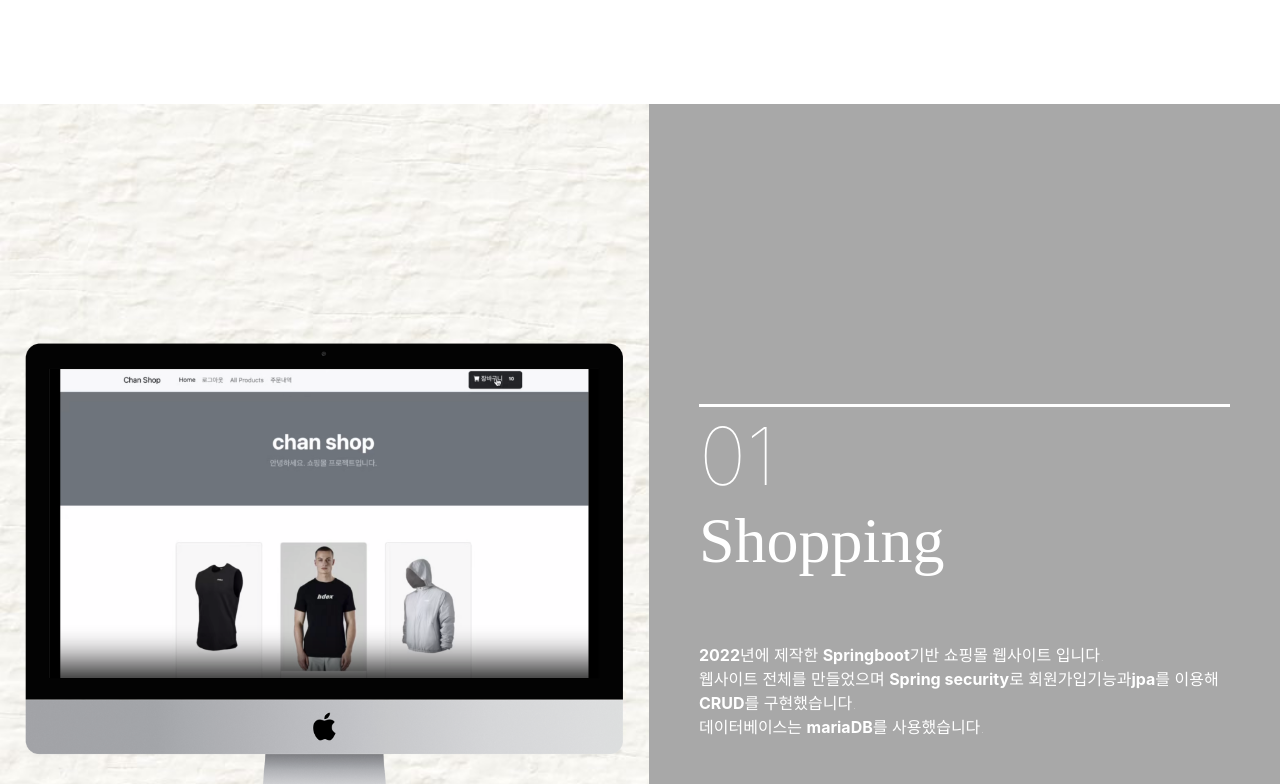
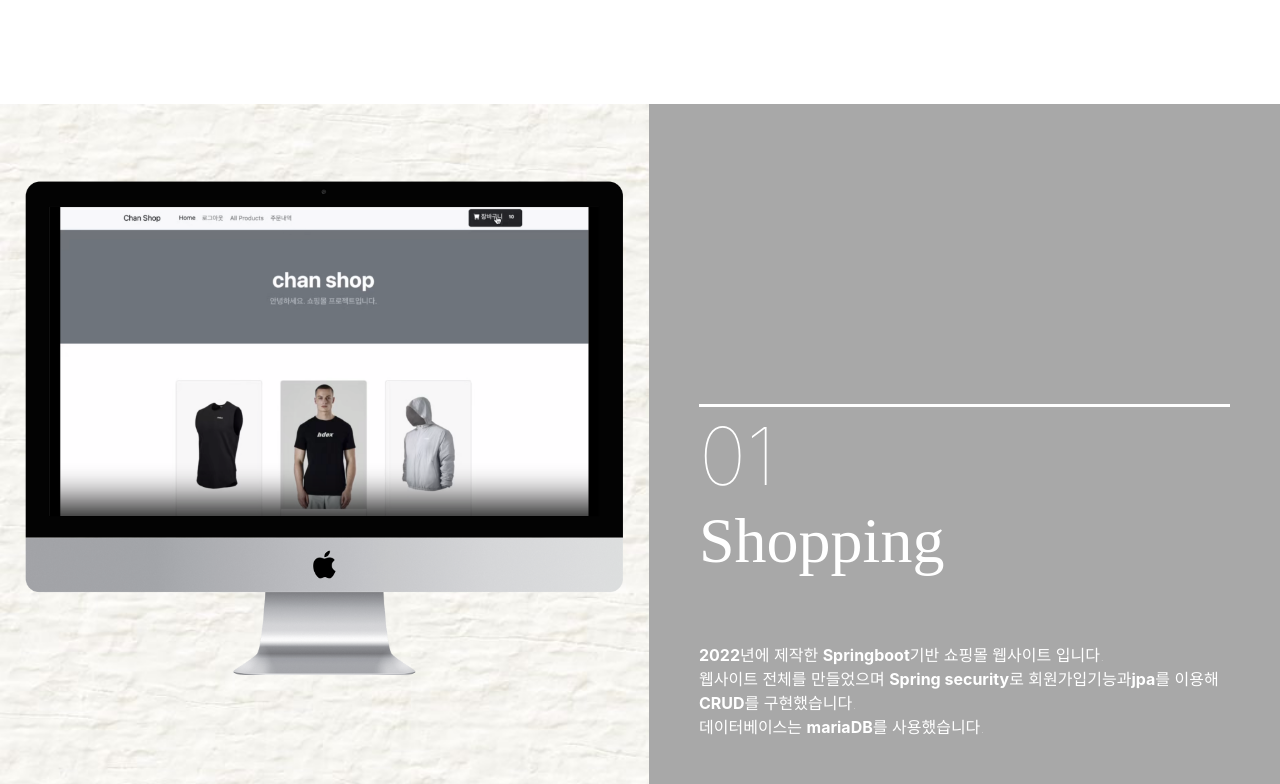
Before and after one commit to raddadda/React_resume, a React (Create React App) app: page / in a window 1280 px wide. Shown: the part 2396-3180 px from the top of the page. Built offline with nearby package versions, Linux system fonts and the light colour scheme; a web font is replaced by a local one.

Commit message:
margin fix

```diff
--- a/src/component/First.scss
+++ b/src/component/First.scss
@@ -7,7 +7,7 @@
     img{
 
         width: 100%;
-        margin-top: 25%;
+       // margin-top: 25%;
 
     }
 
```
